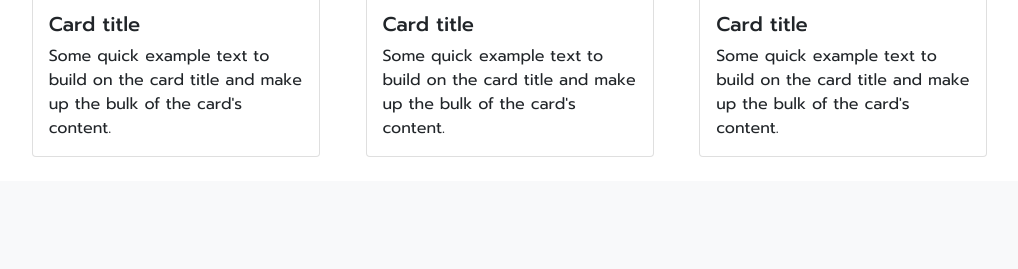
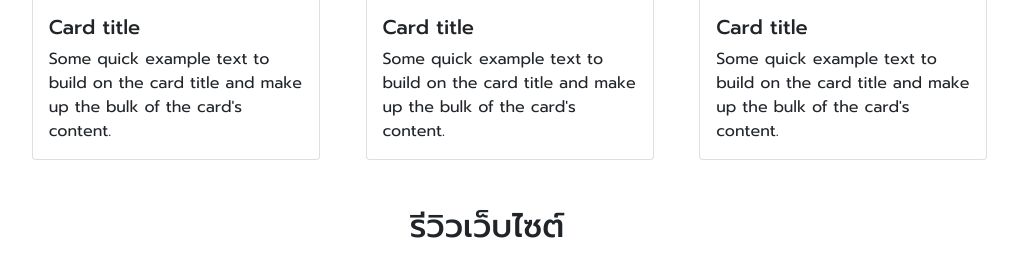
Before and after one commit to aekanut/frontend_hotel, a PHP site: page /main.php in a window 1280 px wide. Shown: the part 1241-1510 px from the top of the page, without its empty margins (153-1171 px from the left). Before the commit the page ends 1398 px from the top, so only its background shows below. Run offline with PHP 8.4, Linux system fonts and the light colour scheme.

Commit message:
first commit

```diff
--- a/header.php
+++ b/header.php
@@ -10,10 +10,10 @@
         <div class="collapse navbar-collapse" id="navbarText">
             <ul class="navbar-nav me-auto mb-2 mb-lg-0">
                 <li class="nav-item">
-                    <a class="nav-link active" aria-current="page" href="#">หน้าหลัก</a>
+                    <a class="nav-link" aria-current="page" href="/frontend_hotel/main.php">หน้าหลัก</a>
                 </li>
                 <li class="nav-item">
-                    <a class="nav-link" href="#">ยืนยันการชำระเงิน</a>
+                    <a class="nav-link" href="/frontend_hotel/confirm.php">ยืนยันการชำระเงิน</a>
                 </li>
                 <li class="nav-item">
                     <a class="nav-link" href="#">รีวิวห้องพัก</a>
@@ -42,6 +42,7 @@
         </div>
     </div>
 </nav>
+<div style="height: 3px; background-color: rgb(107, 107, 107);"></div>
 EOD;
     echo $header;
 ?>
--- a/main.php
+++ b/main.php
@@ -36,7 +36,7 @@
             width: 20%;
         }
     </style>
-    <title>Document</title>
+    <title>หน้าหลัก</title>
 </head>
 
 <body>
@@ -212,6 +212,72 @@
                 </div>
             </div>
         </div>
+
+        <h2 class="mt-5 text-center">
+            รีวิวเว็บไซต์
+        </h2>
+
+        <div class="container">
+            <div class="row justify-content-evenly m-4">
+                <div class="col-3">
+                    <div class="card" style="width: 18rem;">
+                        <img src="https://www.digopaul.com/wp-content/uploads/related_images/2015/09/09/square_1.jpg" class="card-img-top" alt="...">
+                        <div class="card-body">
+                            <h5 class="card-title">Card title</h5>
+                            <p class="card-text">Some quick example text to build on the card title and make up the bulk of the card's content.</p>
+                        </div>
+                    </div>
+                </div>
+                <div class="col-3">
+                    <div class="card" style="width: 18rem;">
+                        <img src="https://www.digopaul.com/wp-content/uploads/related_images/2015/09/09/square_1.jpg" class="card-img-top" alt="...">
+                        <div class="card-body">
+                            <h5 class="card-title">Card title</h5>
+                            <p class="card-text">Some quick example text to build on the card title and make up the bulk of the card's content.</p>
+                        </div>
+                    </div>
+                </div>
+                <div class="col-3">
+                    <div class="card" style="width: 18rem;">
+                        <img src="https://www.digopaul.com/wp-content/uploads/related_images/2015/09/09/square_1.jpg" class="card-img-top" alt="...">
+                        <div class="card-body">
+                            <h5 class="card-title">Card title</h5>
+                            <p class="card-text">Some quick example text to build on the card title and make up the bulk of the card's content.</p>
+                        </div>
+                    </div>
+                </div>
+            </div>
+
+            <div class="row justify-content-evenly m-4">
+                <div class="col-3">
+                    <div class="card" style="width: 18rem;">
+                        <img src="https://www.digopaul.com/wp-content/uploads/related_images/2015/09/09/square_1.jpg" class="card-img-top" alt="...">
+                        <div class="card-body">
+                            <h5 class="card-title">Card title</h5>
+                            <p class="card-text">Some quick example text to build on the card title and make up the bulk of the card's content.</p>
+                        </div>
+                    </div>
+                </div>
+                <div class="col-3">
+                    <div class="card" style="width: 18rem;">
+                        <img src="https://www.digopaul.com/wp-content/uploads/related_images/2015/09/09/square_1.jpg" class="card-img-top" alt="...">
+                        <div class="card-body">
+                            <h5 class="card-title">Card title</h5>
+                            <p class="card-text">Some quick example text to build on the card title and make up the bulk of the card's content.</p>
+                        </div>
+                    </div>
+                </div>
+                <div class="col-3">
+                    <div class="card" style="width: 18rem;">
+                        <img src="https://www.digopaul.com/wp-content/uploads/related_images/2015/09/09/square_1.jpg" class="card-img-top" alt="...">
+                        <div class="card-body">
+                            <h5 class="card-title">Card title</h5>
+                            <p class="card-text">Some quick example text to build on the card title and make up the bulk of the card's content.</p>
+                        </div>
+                    </div>
+                </div>
+            </div>
+        </div>
     </body>
 
     <script>
--- a/test.html
+++ b/test.html
@@ -1,3 +1,8 @@
+<style>
+    body {
+        color: rgb(107, 107, 107);
+    }
+</style>
 <nav class="navbar navbar-expand-lg navbar-light bg-light">
     <div class="container-fluid">
         <a class="navbar-brand" href="#">Logo</a>
```
Also changed, not shown: confirm.php (added, +40 -0 lines).
